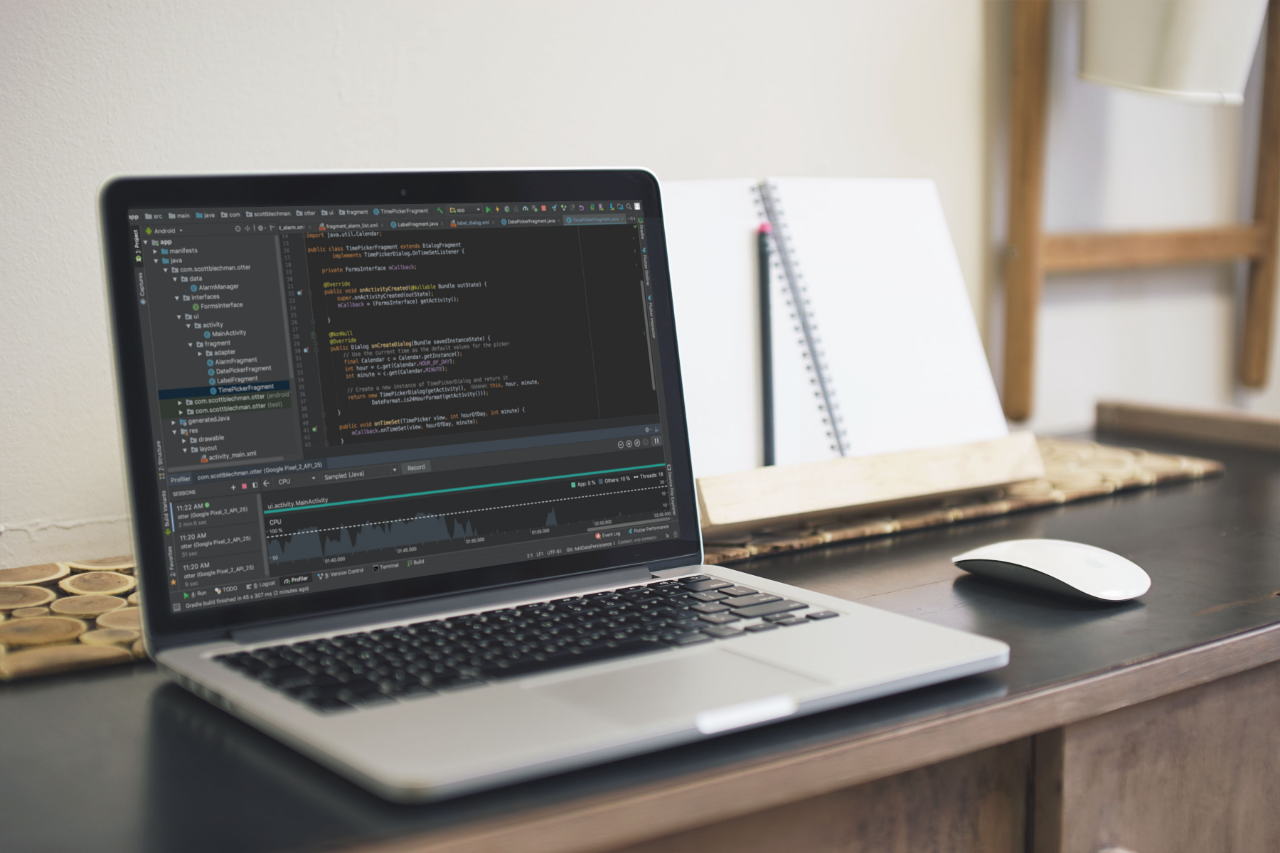
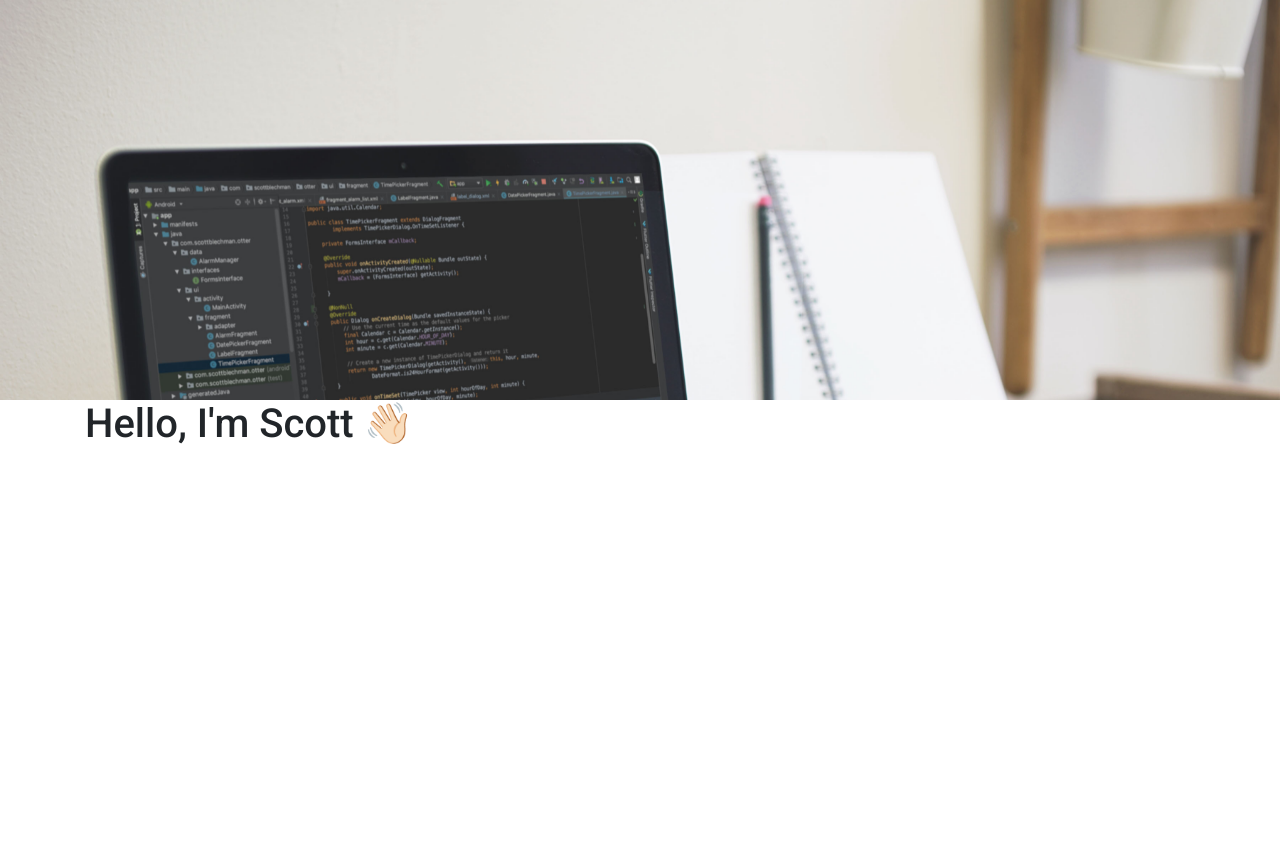
Before and after one commit to scottblechman/portfolio, an Angular app: page / in a window 1280 px wide. After the commit the page ends 800 px from the top, so only its background shows below. Built offline with nearby package versions, Linux system fonts and the light colour scheme.

Commit message:
Add parallax to hero image

```diff
--- a/src/app/app.component.html
+++ b/src/app/app.component.html
@@ -1 +1,3 @@
-<app-hero></app-hero>
+<div class="container">
+    <app-hero></app-hero>
+</div>
--- a/src/app/hero/hero.component.html
+++ b/src/app/hero/hero.component.html
@@ -1 +1 @@
-<img src="../assets/hero.jpg" alt="Hero image" id="hero">
+<h1>Hello, I'm Scott 👋🏻</h1>
--- a/src/index.html
+++ b/src/index.html
@@ -11,6 +11,7 @@
   <link rel="stylesheet" href="https://stackpath.bootstrapcdn.com/bootstrap/4.3.1/css/bootstrap.min.css" integrity="sha384-ggOyR0iXCbMQv3Xipma34MD+dH/1fQ784/j6cY/iJTQUOhcWr7x9JvoRxT2MZw1T" crossorigin="anonymous">
 </head>
 <body>
+  <div class="parallax"></div>
   <app-root></app-root>
   <script src="https://code.jquery.com/jquery-3.3.1.slim.min.js" integrity="sha384-q8i/X+965DzO0rT7abK41JStQIAqVgRVzpbzo5smXKp4YfRvH+8abtTE1Pi6jizo" crossorigin="anonymous"></script>
 <script src="https://cdnjs.cloudflare.com/ajax/libs/popper.js/1.14.7/umd/popper.min.js" integrity="sha384-UO2eT0CpHqdSJQ6hJty5KVphtPhzWj9WO1clHTMGa3JDZwrnQq4sF86dIHNDz0W1" crossorigin="anonymous"></script>
--- a/src/styles.scss
+++ b/src/styles.scss
@@ -30,3 +30,12 @@ $portfolio-theme: mat-light-theme($portfolio-primary, $portfolio-accent, $portfo
 
 html, body { height: 100%; }
 body { margin: 0; font-family: Roboto, "Helvetica Neue", sans-serif; }
+
+.parallax {
+    background-image: url("assets/hero.jpg");
+    min-height: 25rem;
+    background-attachment: fixed;
+    background-position: center;
+    background-repeat: no-repeat;
+    background-size: cover;
+}
```
